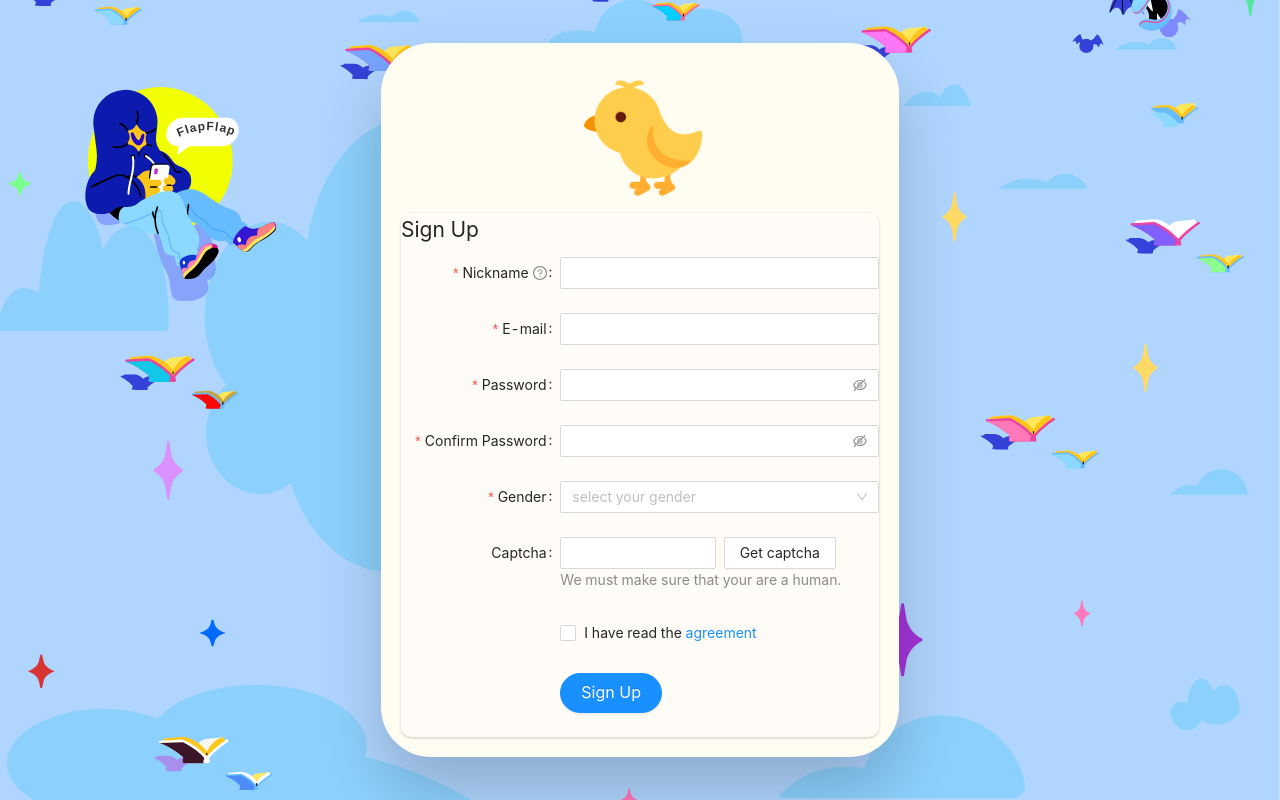
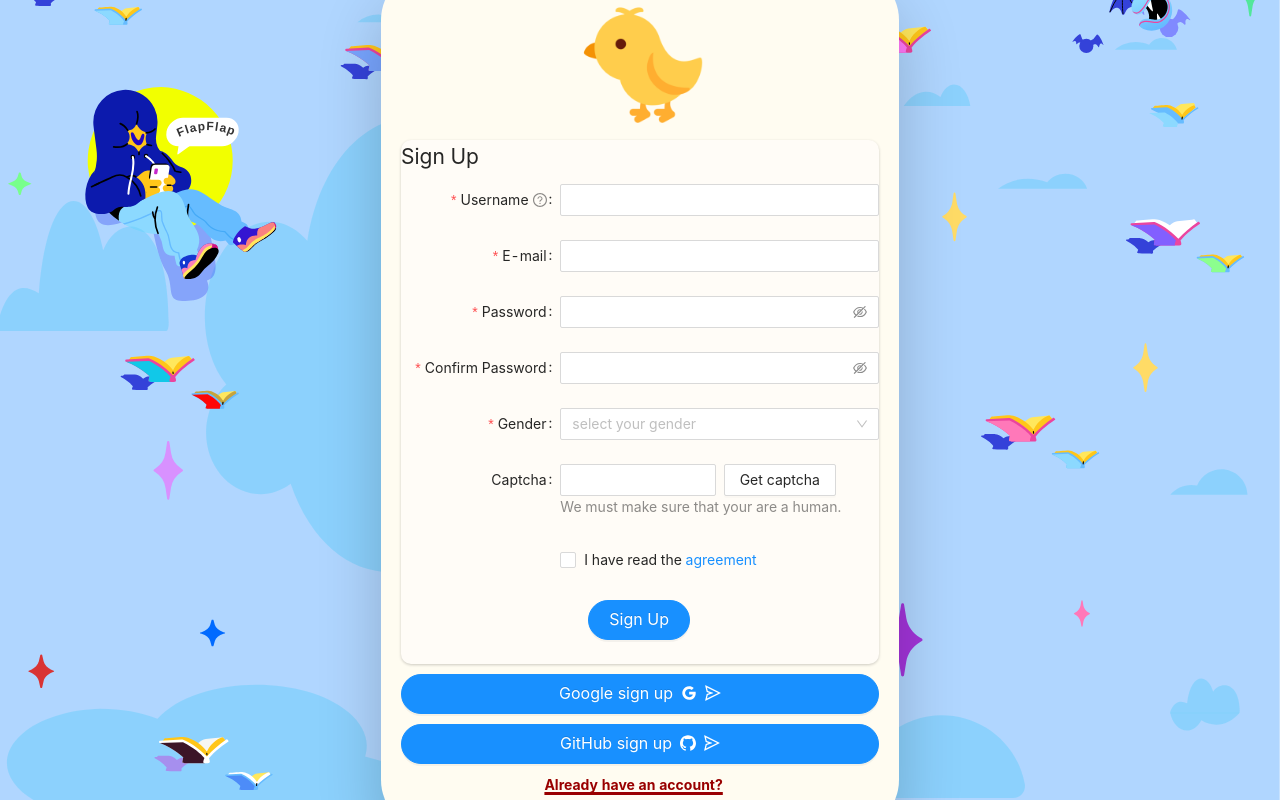
Before and after one commit to flapflapio/machinist-ui, a Next.js app: page /signup in a window 1280 px wide. Built offline with nearby package versions, Linux system fonts and the light colour scheme; a web font is replaced by a local one.

Commit message:
Login & Signup code enhancement
- Arranged UI to look like the mockup as per PO requirement
- Code clean up

Related: FLAP-180_auth

```diff
--- a/src/components/auth/signup.tsx
+++ b/src/components/auth/signup.tsx
@@ -1,16 +1,10 @@
-import { GoogleOutlined } from "@ant-design/icons";
+import { GoogleOutlined, GithubFilled, SendOutlined } from "@ant-design/icons";
 import { Button, Checkbox, Col, Form, Input, Row, Select } from "antd";
 import "antd/dist/antd.css";
-import React, { useState } from "react";
-import styled, { keyframes } from "styled-components";
+import React from "react";
+import styled from "styled-components";
 import background from "../../../public/images/flapflap.svg";
 import logo from "../../../public/images/flapflap1.png";
-
-// const gradient = keyframes`
-//     0% { background-position: 0% 50%; }
-//     50% { background-position: 100% 50%; }
-//     100% { background-position: 0% 50%;}
-/* `; */
 
 // container for signup page trial
 const Container = styled.div`
@@ -60,41 +54,14 @@ const Filedset = styled.div`
   border-radius: 10px;
   box-shadow: 0 1px 3px rgba(0, 0, 0, 0.2);
 `;
+const CenterLink = styled.div`
+  margin: auto;
+  width: 40%;
+  padding: 0px;
+`;
+
 const { Option } = Select;
-const residences = [
-  {
-    value: "zhejiang",
-    label: "Zhejiang",
-    children: [
-      {
-        value: "hangzhou",
-        label: "Hangzhou",
-        children: [
-          {
-            value: "xihu",
-            label: "West Lake",
-          },
-        ],
-      },
-    ],
-  },
-  {
-    value: "jiangsu",
-    label: "Jiangsu",
-    children: [
-      {
-        value: "nanjing",
-        label: "Nanjing",
-        children: [
-          {
-            value: "zhonghuamen",
-            label: "Zhong Hua Men",
-          },
-        ],
-      },
-    ],
-  },
-];
+
 const formItemLayout = {
   labelCol: {
     xs: {
@@ -126,83 +93,34 @@ const tailFormItemLayout = {
   },
 };
 
-const Signup = () => {
+function Signup() {
   const [form] = Form.useForm();
 
   const onFinish = (values) => {
     console.log("Received values of form: ", values);
   };
-
-  const prefixSelector = (
-    <Form.Item name="prefix" noStyle>
-      <Select
-        style={{
-          width: 70,
-        }}
-      >
-        <Option value="86">+86</Option>
-        <Option value="87">+87</Option>
-      </Select>
-    </Form.Item>
-  );
-
-  const suffixSelector = (
-    <Form.Item name="suffix" noStyle>
-      <Select
-        style={{
-          width: 70,
-        }}
-      >
-        <Option value="USD">$</Option>
-        <Option value="CNY">¥</Option>
-      </Select>
-    </Form.Item>
-  );
-  const [autoCompleteResult, setAutoCompleteResult] = useState([]);
-
-  const onWebsiteChange = (value) => {
-    if (!value) {
-      setAutoCompleteResult([]);
-    } else {
-      setAutoCompleteResult(
-        [".com", ".org", ".net"].map((domain) => `${value}${domain}`)
-      );
-    }
-  };
-
-  const websiteOptions = autoCompleteResult.map((website) => ({
-    label: website,
-    value: website,
-  }));
-
-  // #1cabdf
-  // #ccd81d
-
   return (
     <Container>
       <SmallBox>
         <Logo> </Logo>
         <Filedset>
-          <legend>Sign Up</legend>
+          <legend>Sign Up </legend>
+
           <Form
             {...formItemLayout}
             form={form}
             name="register"
             onFinish={onFinish}
-            initialValues={{
-              residence: ["zhejiang", "hangzhou", "xihu"],
-              prefix: "86",
-            }}
             scrollToFirstError
           >
             <Form.Item
-              name="nickname"
-              label="Nickname"
-              tooltip="What do you want others to call you?"
+              name="username"
+              label="Username"
+              tooltip="What do want your login pseudoname to be?"
               rules={[
                 {
                   required: true,
-                  message: "Please input your nickname!",
+                  message: "Please input your username!",
                   whitespace: true,
                 },
               ]}
@@ -328,6 +246,7 @@ const Signup = () => {
               </Checkbox>
             </Form.Item>
             <Form.Item {...tailFormItemLayout}>
+              &emsp;&emsp;
               <Button
                 type="primary"
                 htmlType="submit"
@@ -339,8 +258,21 @@ const Signup = () => {
             </Form.Item>
           </Form>
         </Filedset>
+        <Button type="primary" color="red" shape="round" size="large">
+          Google sign up <GoogleOutlined />
+          <SendOutlined />
+        </Button>
+        <Button type="primary" color="red" shape="round" size="large">
+          GitHub sign up <GithubFilled />
+          <SendOutlined />
+        </Button>
+        <CenterLink>
+          <p>
+            <a href="/">Already have an account?</a>
+          </p>
+        </CenterLink>
       </SmallBox>
     </Container>
   );
-};
+}
 export default Signup;
```
Also changed, not shown: src/components/auth/login.tsx (+10 -27 lines).
